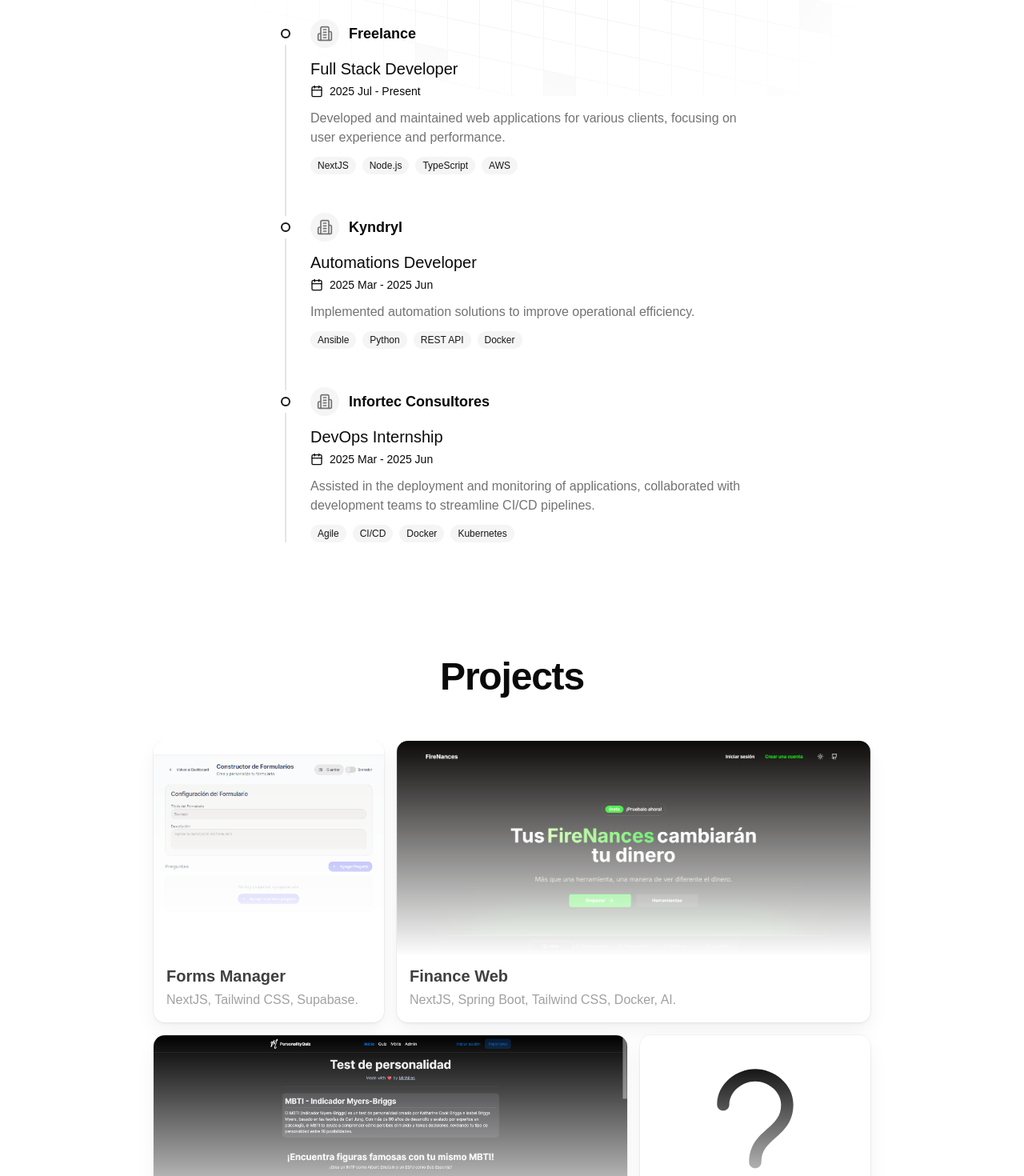
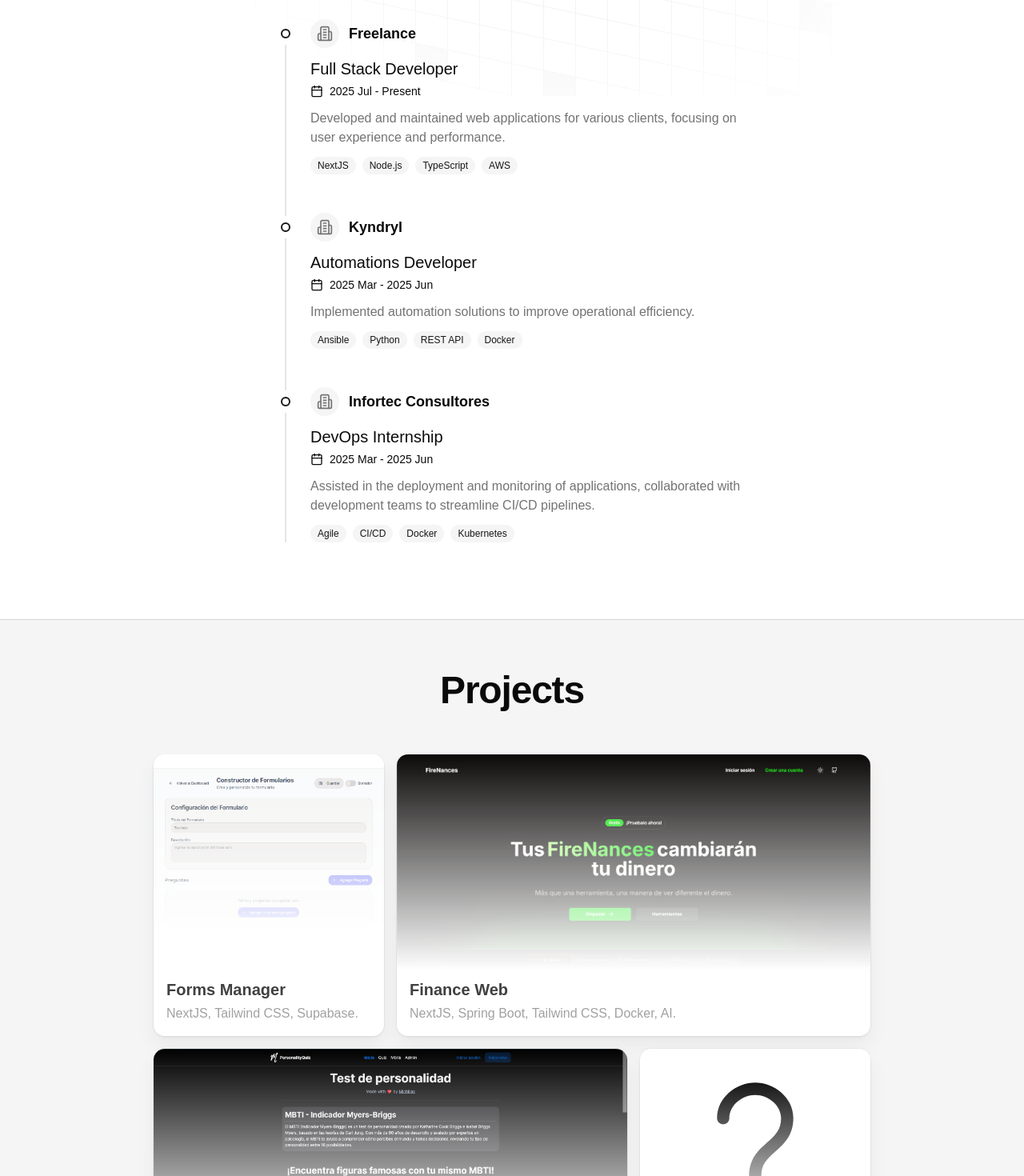
Before and after one commit to Michillas/MPortfolio, a Next.js app: page / in a window 1280 px wide. Shown: the part 680-2150 px from the top of the page at 80% size. Built offline with nearby package versions, Linux system fonts and the light colour scheme; a web font is replaced by a local one.

Commit message:
feat: color and borders

```diff
--- a/app/page.tsx
+++ b/app/page.tsx
@@ -5,6 +5,7 @@ import { Projects } from '@/components/sections/projects';
 import Contact from '@/components/sections/contact';
 import { ThemeToggle } from '@/components/shared/theme-toggle';
 import { LanguageToggle } from '@/components/shared/language-toggle';
+import { Separator } from "@/components/ui/separator"
 
 export default function Home() {
   return (
--- a/components/sections/experience.tsx
+++ b/components/sections/experience.tsx
@@ -31,7 +31,7 @@ export default function Experience() {
     },
   ];
   return (
-    <div className="max-w-screen-sm mx-auto pb-6 md:pb-12 px-6">
+    <div className="max-w-screen-sm mx-auto px-6">
       <div className="relative ml-3 top-[-6rem]">
         {/* Timeline line */}
         <div className="absolute left-0 top-4 bottom-0 border-l-2" />
--- a/components/sections/hero.tsx
+++ b/components/sections/hero.tsx
@@ -36,11 +36,9 @@ const Hero = () => {
           <h1 className="text-3xl sm:text-4xl md:text-5xl font-bold !leading-[1.2] tracking-tight">
             {t('hero.name')}
           </h1>
-          <h2 className="mt-4 text-xl sm:text-2xl md:text-3xl font-bold !leading-[1.2] tracking-tight text-gray-700 dark:text-gray-300">
-            <TextAnimate animation="blurIn" as="h2">
-              {t('hero.role')}
-            </TextAnimate>
-          </h2>
+          <TextAnimate animation="blurIn" as="h2" className="mt-4 text-xl sm:text-2xl md:text-3xl font-bold !leading-[1.2] tracking-tight text-gray-700 dark:text-gray-300">
+            {t('hero.role')}
+          </TextAnimate>
         </div>
         <p className="mt-4 text-[17px] md:text-lg text-gray-600 dark:text-gray-400">
           {t('hero.location')}
--- a/components/sections/projects.tsx
+++ b/components/sections/projects.tsx
@@ -85,12 +85,10 @@ export function Projects() {
     },
   ];
   return (
-    <>
-      <h2 className="mb-14 text-4xl md:text-5xl font-bold text-center tracking-tight">
-        <TextAnimate animation="blurIn" as="h2">
-          {t("projects.title")}
-        </TextAnimate>
-      </h2>
+    <div className="py-16 dark:bg-neutral-900 bg-neutral-100 border-y-1 dark:border-neutral-800 border-neutral-300">
+      <TextAnimate animation="blurIn" as="h2" className="mb-14 text-4xl md:text-5xl font-bold text-center tracking-tight">
+        {t("projects.title")}
+      </TextAnimate>
       <div className="flex items-center justify-center pb-6 px-6 overflow-hidden">
         <BentoGrid className="max-w-4xl">
           {features.map((feature, idx) => (
@@ -98,6 +96,6 @@ export function Projects() {
           ))}
         </BentoGrid>
       </div>
-    </>
+    </div>
   );
 }
--- /dev/null
+++ b/components/ui/separator.tsx
@@ -0,0 +1,28 @@
+"use client"
+
+import * as React from "react"
+import * as SeparatorPrimitive from "@radix-ui/react-separator"
+
+import { cn } from "@/lib/utils"
+
+function Separator({
+  className,
+  orientation = "horizontal",
+  decorative = true,
+  ...props
+}: React.ComponentProps<typeof SeparatorPrimitive.Root>) {
+  return (
+    <SeparatorPrimitive.Root
+      data-slot="separator"
+      decorative={decorative}
+      orientation={orientation}
+      className={cn(
+        "bg-border shrink-0 data-[orientation=horizontal]:h-px data-[orientation=horizontal]:w-full data-[orientation=vertical]:h-full data-[orientation=vertical]:w-px",
+        className
+      )}
+      {...props}
+    />
+  )
+}
+
+export { Separator }
--- a/package.json
+++ b/package.json
@@ -12,6 +12,7 @@
     "@radix-ui/react-avatar": "^1.1.10",
     "@radix-ui/react-icons": "^1.3.2",
     "@radix-ui/react-label": "^2.1.7",
+    "@radix-ui/react-separator": "^1.1.7",
     "@radix-ui/react-slot": "^1.2.3",
     "@react-email/render": "^1.2.1",
     "class-variance-authority": "^0.7.1",
```
Also changed, not shown: 1 other file (tests, documents, lock files or other folders).
